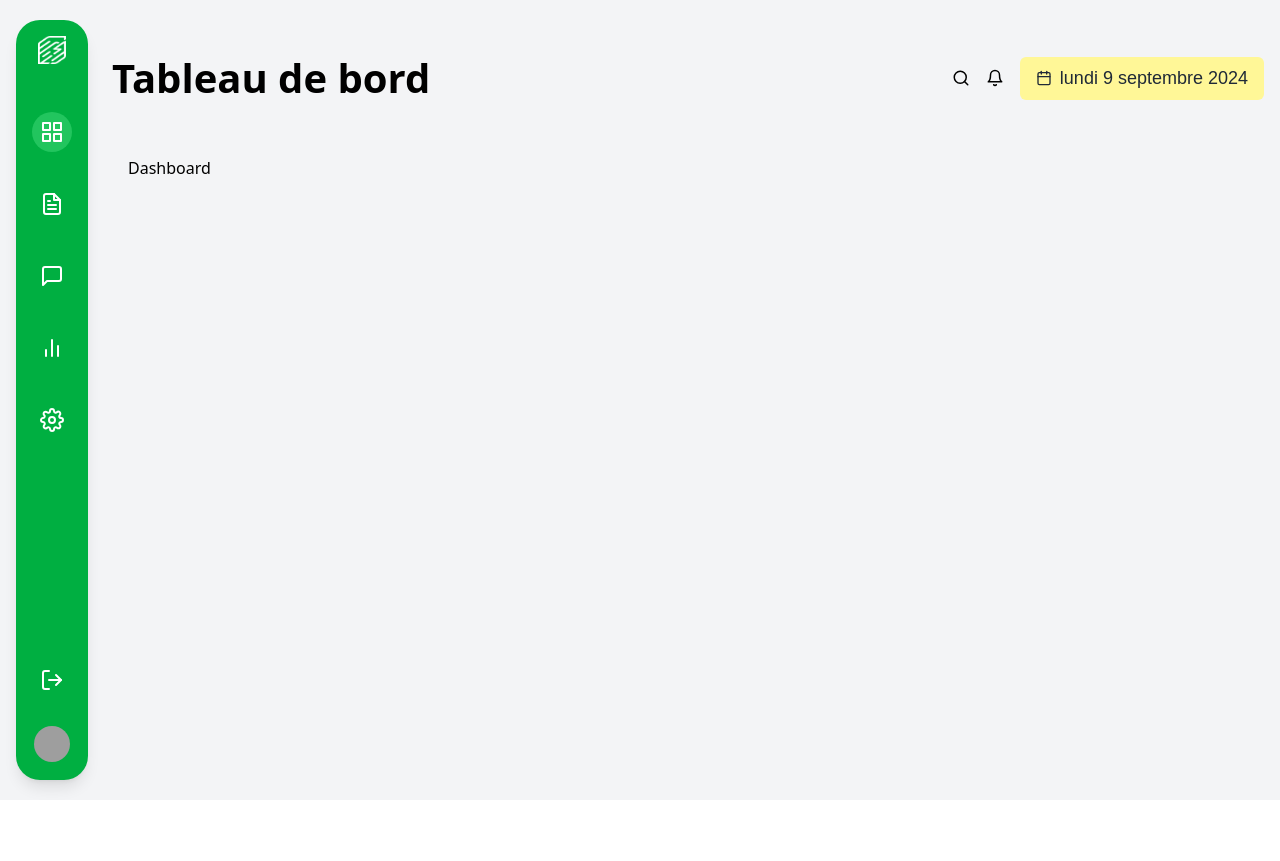
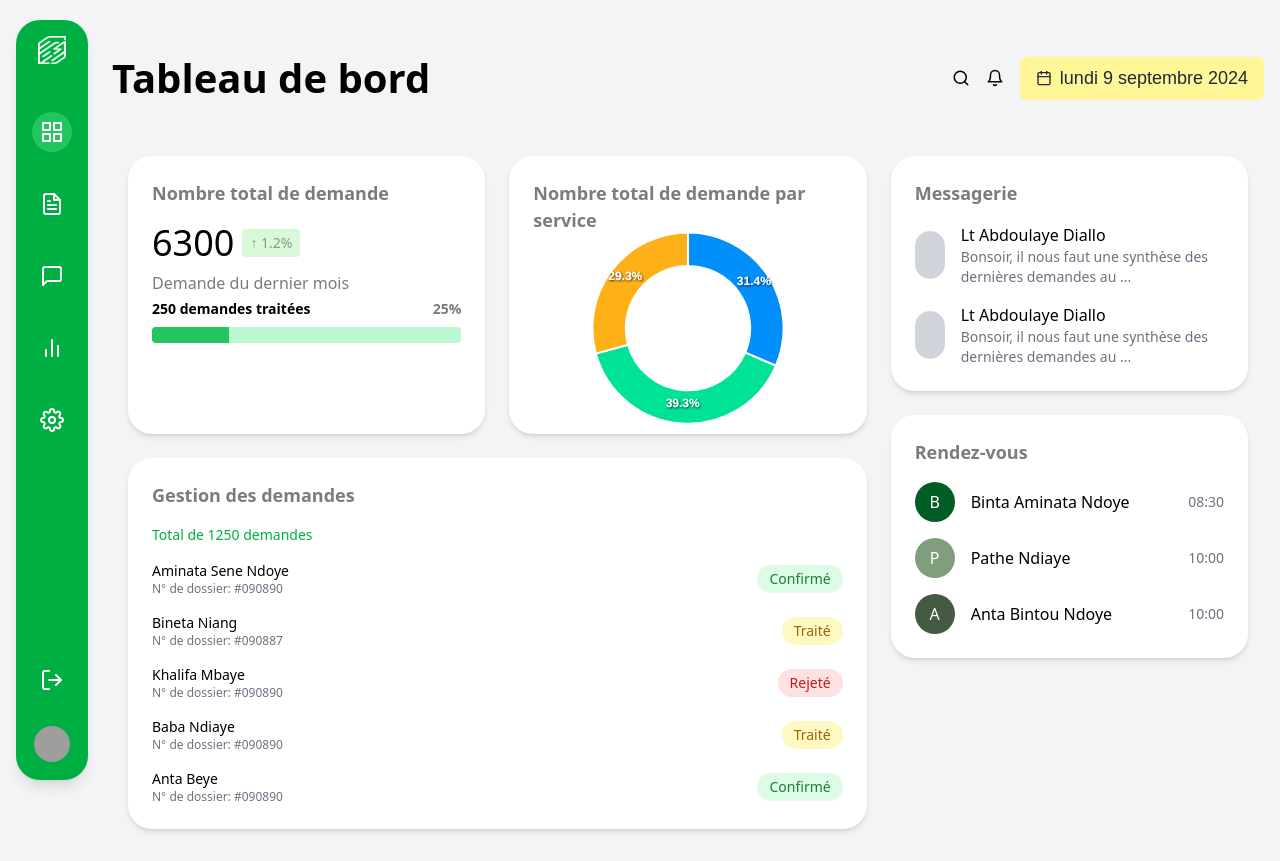
Before and after one commit to Black221/samakaayit-front-office, a React (Vite) app: page / in a window 1280 px wide. Before the commit the page ends 800 px from the top, so only its background shows below. Built offline with nearby package versions, Linux system fonts and the light colour scheme; grey boxes are pictures that could not be loaded.

Commit message:
create RVItem, RVList and Dashboard page

```diff
--- a/package.json
+++ b/package.json
@@ -10,7 +10,7 @@
     "preview": "vite preview"
   },
   "dependencies": {
-    "apexcharts": "^3.49.0",
+    "apexcharts": "^3.52.0",
     "axios": "^1.6.8",
     "framer-motion": "^11.1.9",
     "moment": "^2.30.1",
--- a/src/app/App.tsx
+++ b/src/app/App.tsx
@@ -1,5 +1,6 @@
 import { Route, Routes } from "react-router-dom";
 import Layout from "./Layout";
+import Dashboard from "./dashboard/Page";
 
 import { useMainState } from "../hooks/useMainState";
 import { useEffect } from "react";
@@ -24,7 +25,7 @@ function App() {
     <>
       <Routes>
         <Route element={<Layout />}>
-          <Route path="/" element={<div>Dashboard</div>} />
+          <Route path="/" element={<Dashboard />} />
           <Route path="/demandes/*" element={<div>Demandes</div>} />
           <Route path="/messagerie" element={<div>Messagerie</div>} />
           <Route path="/statistiques" element={<div>Statistiques</div>} />
--- /dev/null
+++ b/src/app/dashboard/Page.tsx
@@ -0,0 +1,192 @@
+import Chart from "react-apexcharts";
+import RVList from "../../components_obs/RVList";
+
+const RVs = [
+  {
+    name: "Binta Aminata Ndoye",
+    time: "08:30",
+    colorClass: "bg-green-500",
+  },
+  {
+    name: "Pathe Ndiaye",
+    time: "10:00",
+    colorClass: "bg-green-500",
+  },
+  {
+    name: "Anta Bintou Ndoye",
+    time: "10:00",
+    colorClass: "bg-red-500",
+  },
+];
+
+const Dashboard = () => {
+  return (
+    <div className="grid grid-cols-12 gap-6">
+      {/* Colonne principale (gauche) */}
+      <div className="col-span-8 space-y-6">
+        <div className="grid grid-cols-2 gap-6">
+          <div className="bg-white shadow-md rounded-3xl p-6">
+            <h3 className="text-ss font-semibold mb-4 text-tertiary-1000">
+              Nombre total de demande
+            </h3>
+            <div className="flex items-center space-x-2">
+              <span className="text-4xl font-medium">6300</span>
+              <span className="text-secondary-500 text-sm bg-secondary-100 px-2 py-1 rounded">
+                ↑ 1.2%
+              </span>
+            </div>
+
+            <div className="mt-2">
+              <p className="text-tertiary-1000">Demande du dernier mois</p>
+              <div className="relative pt-1 space-y-2">
+                <div className="flex items-center justify-between">
+                  <span className="text-sm font-semibold">
+                    250 demandes traitées
+                  </span>
+                  <span className="text-sm font-semibold text-tertiary-1000">
+                    25%
+                  </span>
+                </div>
+                <div className="overflow-hidden h-4 mb-4 text-xs flex rounded bg-green-200">
+                  <div
+                    style={{ width: "25%" }}
+                    className="shadow-none flex flex-col text-center whitespace-nowrap text-white justify-center bg-green-500"
+                  ></div>
+                </div>
+              </div>
+            </div>
+          </div>
+
+          <div className="bg-white shadow-md rounded-3xl p-6">
+            <h3 className="text-ss font-semibold mb-4 text-tertiary-1000">
+              Nombre total de demande par service
+            </h3>
+            <div>
+              <div className="relative h-40 w-40 mx-auto">
+                <div className="flex items-center justify-center h-full w-full rounded-full">
+                  <Chart
+                    options={{
+                      legend: { show: false },
+                      labels: [
+                        "Certificat de mariage",
+                        "Certificat de naissance",
+                        "Certificat de décès",
+                      ],
+                    }}
+                    series={[44, 55, 41]}
+                    type="donut"
+                    width="250"
+                  />
+                </div>
+              </div>
+            </div>
+          </div>
+        </div>
+
+        {/* Deuxième rangée : Gestion des demandes */}
+        <div className="bg-white shadow-md rounded-3xl p-6">
+          <h3 className="text-ss font-semibold mb-4 text-tertiary-1000">
+            Gestion des demandes
+          </h3>
+          <div>
+            <p className="text-sm mb-4 text-primary-700 ">
+              Total de 1250 demandes
+            </p>
+            <div className="space-y-4">
+              {[
+                {
+                  name: "Aminata Sene Ndoye",
+                  status: "Confirmé",
+                  number: "#090890",
+                  statusClass: "bg-green-100 text-green-700",
+                },
+                {
+                  name: "Bineta Niang",
+                  status: "Traité",
+                  number: "#090887",
+                  statusClass: "bg-yellow-100 text-yellow-700",
+                },
+                {
+                  name: "Khalifa Mbaye",
+                  status: "Rejeté",
+                  number: "#090890",
+                  statusClass: "bg-red-100 text-red-700",
+                },
+                {
+                  name: "Baba Ndiaye",
+                  status: "Traité",
+                  number: "#090890",
+                  statusClass: "bg-yellow-100 text-yellow-700",
+                },
+                {
+                  name: "Anta Beye",
+                  status: "Confirmé",
+                  number: "#090890",
+                  statusClass: "bg-green-100 text-green-700",
+                },
+              ].map((item, index) => (
+                <div key={index} className="flex justify-between items-center">
+                  <div>
+                    <h4 className="text-sm font-medium">{item.name}</h4>
+                    <p className="text-xs text-gray-500">
+                      N° de dossier: {item.number}
+                    </p>
+                  </div>
+                  <span
+                    className={`text-sm px-3 py-1 rounded-full ${item.statusClass}`}
+                  >
+                    {item.status}
+                  </span>
+                </div>
+              ))}
+            </div>
+          </div>
+        </div>
+      </div>
+
+      {/* Colonne secondaire (droite) */}
+      <div className="col-span-4 space-y-6">
+        {/* Messagerie */}
+        <div className="bg-white shadow-md rounded-3xl p-6">
+          <h3 className="text-ss font-semibold mb-4 text-tertiary-1000">
+            Messagerie
+          </h3>
+          <div className="space-y-4">
+            {[
+              {
+                name: "Lt Abdoulaye Diallo",
+                message:
+                  "Bonsoir, il nous faut une synthèse des dernières demandes au ...",
+              },
+              {
+                name: "Lt Abdoulaye Diallo",
+                message:
+                  "Bonsoir, il nous faut une synthèse des dernières demandes au ...",
+              },
+            ].map((item, index) => (
+              <div key={index} className="flex items-center">
+                <div className="rounded-full bg-gray-300 h-12 w-12"></div>
+                <div className="ml-4">
+                  <h4 className="font-medium">{item.name}</h4>
+                  <p className="text-sm text-gray-500">{item.message}</p>
+                </div>
+              </div>
+            ))}
+          </div>
+        </div>
+
+        {/* Rendez-vous */}
+        <div className="bg-white shadow-md rounded-3xl p-6">
+          <h3 className="text-ss font-semibold mb-4 text-tertiary-1000">
+            Rendez-vous
+          </h3>
+          <div className="space-y-4">
+            <RVList RVs={RVs} />
+          </div>
+        </div>
+      </div>
+    </div>
+  );
+};
+
+export default Dashboard;
--- /dev/null
+++ b/src/components_obs/RVItem.tsx
@@ -0,0 +1,27 @@
+import { getRandomColor, capitalizeFirstLetter } from "../utils";
+import { RVModel } from "../types/models";
+
+interface RVProps {
+  rv: RVModel;
+}
+
+export default function RVItem({ rv }: RVProps) {
+  const randomColor = getRandomColor();
+
+  return (
+    <div className="flex items-center justify-between">
+      <div className="flex items-center">
+        <div
+          className={`h-10 w-10 rounded-full flex items-center justify-center text-white ${randomColor}`}
+        >
+          {capitalizeFirstLetter(rv.name)}
+        </div>
+
+        <div className="ml-4">
+          <h4 className="font-medium">{rv.name}</h4>
+        </div>
+      </div>
+      <span className="text-sm text-gray-500">{rv.time}</span>
+    </div>
+  );
+}
--- /dev/null
+++ b/src/components_obs/RVList.tsx
@@ -0,0 +1,10 @@
+import { RVModel } from "../types/models";
+import RVItem from "./RVItem";
+
+interface RVListProps {
+  RVs: RVModel[];
+}
+
+export default function RVList({ RVs }: RVListProps) {
+  return RVs.map((rv, index) => <RVItem rv={rv} key={index} />);
+}
--- /dev/null
+++ b/src/utils/index.ts
@@ -0,0 +1,43 @@
+function getRandomColor(): string {
+  const backgroundColors = [
+    "bg-primary-900",
+    "bg-primary-800",
+    "bg-primary-700",
+    "bg-primary-600",
+    "bg-primary-500",
+    "bg-primary-400",
+    "bg-primary-300",
+    "bg-primary-200",
+    "bg-primary-100",
+    "bg-primary-50",
+    "bg-secondary-900",
+    "bg-secondary-800",
+    "bg-secondary-700",
+    "bg-secondary-600",
+    "bg-secondary-500",
+    "bg-secondary-400",
+    "bg-secondary-300",
+    "bg-secondary-200",
+    "bg-secondary-100",
+    "bg-secondary-50",
+    "bg-tertiary-900",
+    "bg-tertiary-800",
+    "bg-tertiary-700",
+    "bg-tertiary-600",
+    "bg-tertiary-500",
+    "bg-tertiary-400",
+    "bg-tertiary-300",
+    "bg-tertiary-200",
+    "bg-tertiary-100",
+    "bg-tertiary-50",
+  ];
+
+  const randomIndex = Math.floor(Math.random() * backgroundColors.length);
+  return backgroundColors[randomIndex];
+}
+
+function capitalizeFirstLetter(str: string) {
+  return str.charAt(0).toUpperCase();
+}
+
+export { getRandomColor, capitalizeFirstLetter };
--- a/tailwind.config.js
+++ b/tailwind.config.js
@@ -1,90 +1,88 @@
 /** @type {import('tailwindcss').Config} */
 export default {
-	content: [
-		"./index.html",
-		"./src/**/*.{js,ts,jsx,tsx}",
-	],
+  content: ["./index.html", "./src/**/*.{js,ts,jsx,tsx}"],
   theme: {
     extend: {
       colors: {
-				'primary-900': '#005D23',
-				'primary-800': '#008632',
-				'primary-700': '#00AF41',
-				'primary-600': '#14D85D',
-				'primary-500': '#30FF7D',
-				'primary-400': '#55FF94',
-				'primary-300': '#005D23',
-				'primary-200': '#A0FFC3',
-				'primary-100': '#C5FFDA',
-				'primary-50': '#EAFFF2',
+        "primary-900": "#005D23",
+        "primary-800": "#008632",
+        "primary-700": "#00AF41",
+        "primary-600": "#14D85D",
+        "primary-500": "#30FF7D",
+        "primary-400": "#55FF94",
+        "primary-300": "#005D23",
+        "primary-200": "#A0FFC3",
+        "primary-100": "#C5FFDA",
+        "primary-50": "#EAFFF2",
 
-				'secondary-900': '#324431',
-				'secondary-800': '#455A43',
-				'secondary-700': '#587156',
-				'secondary-600': '#6B886A',
-				'secondary-500': '#809E7E',
-				'secondary-400': '#95B593',
-				'secondary-300': '#ACCCA9',
-				'secondary-200': "#C2E2C0",
-				'secondary-100': "#DAF9D8",
-				'secondary-50': "#FCFFFB",
+        "secondary-900": "#324431",
+        "secondary-800": "#455A43",
+        "secondary-700": "#587156",
+        "secondary-600": "#6B886A",
+        "secondary-500": "#809E7E",
+        "secondary-400": "#95B593",
+        "secondary-300": "#ACCCA9",
+        "secondary-200": "#C2E2C0",
+        "secondary-100": "#DAF9D8",
+        "secondary-50": "#FCFFFB",
 
-				'tertiary-900': '#534D01',
-				'tertiary-800': '#756D07',
-				'tertiary-700': '#978D11',
-				'tertiary-600': '#B9AD1E',
-				'tertiary-500': '#DBCE2E',
-				'tertiary-400': '#FDEF42',
-				'tertiary-300': '#FFF46D',
-				'tertiary-200': '#FFF797',
-				'tertiary-100': '#FFFAC2',
-				'tertiary-50': '#FFFDEC',
+        "tertiary-1000": "#7B7C7E",
+        "tertiary-900": "#534D01",
+        "tertiary-800": "#756D07",
+        "tertiary-700": "#978D11",
+        "tertiary-600": "#B9AD1E",
+        "tertiary-500": "#DBCE2E",
+        "tertiary-400": "#FDEF42",
+        "tertiary-300": "#FFF46D",
+        "tertiary-200": "#FFF797",
+        "tertiary-100": "#FFFAC2",
+        "tertiary-50": "#FFFDEC",
       },
       backgroundColor: {
-				'primary-900': '#005D23',
-				'primary-800': '#008632',
-				'primary-700': '#00AF41',
-				'primary-600': '#14D85D',
-				'primary-500': '#30FF7D',
-				'primary-400': '#55FF94',
-				'primary-300': '#005D23',
-				'primary-200': '#A0FFC3',
-				'primary-100': '#C5FFDA',
-				'primary-50': '#EAFFF2',
+        "primary-900": "#005D23",
+        "primary-800": "#008632",
+        "primary-700": "#00AF41",
+        "primary-600": "#14D85D",
+        "primary-500": "#30FF7D",
+        "primary-400": "#55FF94",
+        "primary-300": "#005D23",
+        "primary-200": "#A0FFC3",
+        "primary-100": "#C5FFDA",
+        "primary-50": "#EAFFF2",
 
-				'secondary-900': '#324431',
-				'secondary-800': '#455A43',
-				'secondary-700': '#587156',
-				'secondary-600': '#6B886A',
-				'secondary-500': '#809E7E',
-				'secondary-400': '#95B593',
-				'secondary-300': '#ACCCA9',
-				'secondary-200': "#C2E2C0",
-				'secondary-100': "#DAF9D8",
-				'secondary-50': "#FCFFFB",
+        "secondary-900": "#324431",
+        "secondary-800": "#455A43",
+        "secondary-700": "#587156",
+        "secondary-600": "#6B886A",
+        "secondary-500": "#809E7E",
+        "secondary-400": "#95B593",
+        "secondary-300": "#ACCCA9",
+        "secondary-200": "#C2E2C0",
+        "secondary-100": "#DAF9D8",
+        "secondary-50": "#FCFFFB",
 
-				'tertiary-900': '#534D01',
-				'tertiary-800': '#756D07',
-				'tertiary-700': '#978D11',
-				'tertiary-600': '#B9AD1E',
-				'tertiary-500': '#DBCE2E',
-				'tertiary-400': '#FDEF42',
-				'tertiary-300': '#FFF46D',
-				'tertiary-200': '#FFF797',
-				'tertiary-100': '#FFFAC2',
-				'tertiary-50': '#FFFDEC',
+        "tertiary-900": "#534D01",
+        "tertiary-800": "#756D07",
+        "tertiary-700": "#978D11",
+        "tertiary-600": "#B9AD1E",
+        "tertiary-500": "#DBCE2E",
+        "tertiary-400": "#FDEF42",
+        "tertiary-300": "#FFF46D",
+        "tertiary-200": "#FFF797",
+        "tertiary-100": "#FFFAC2",
+        "tertiary-50": "#FFFDEC",
       },
       fontSize: {
-				'heading': '50px',
-				'subheading': '40px',
-				'ns': '24px',
-				'ss': '18px',
+        heading: "50px",
+        subheading: "40px",
+        ns: "24px",
+        ss: "18px",
       },
       fontFamily: {
-				'heading': ['Poppins', 'sans-serif'],
-				'body': ['Poppins', 'sans-serif'],
+        heading: ["Poppins", "sans-serif"],
+        body: ["Poppins", "sans-serif"],
       },
     },
   },
   plugins: [],
-}
+};
```
Also changed, not shown: src/types/models.ts (+9 -7 lines), src/app/gestion_demandes/Layout.tsx (added), src/app/gestion_demandes/Page.tsx (added), src/app/gestion_truc/case/List.tsx (deleted), src/app/gestion_truc/case/New.tsx (deleted), 1 other file (tests, documents, lock files or other folders). Lines whose indentation alone changed are shown as unchanged.
